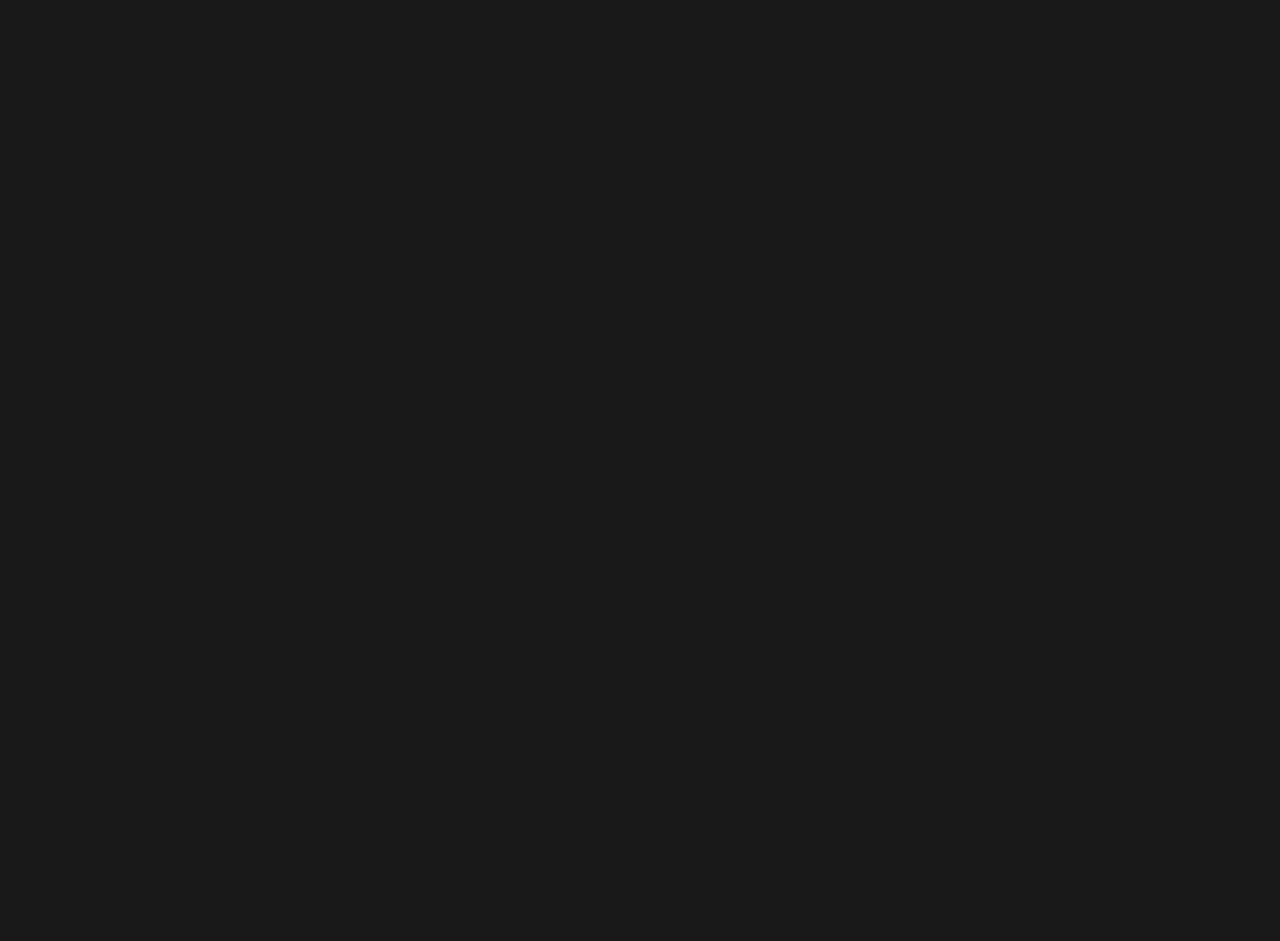
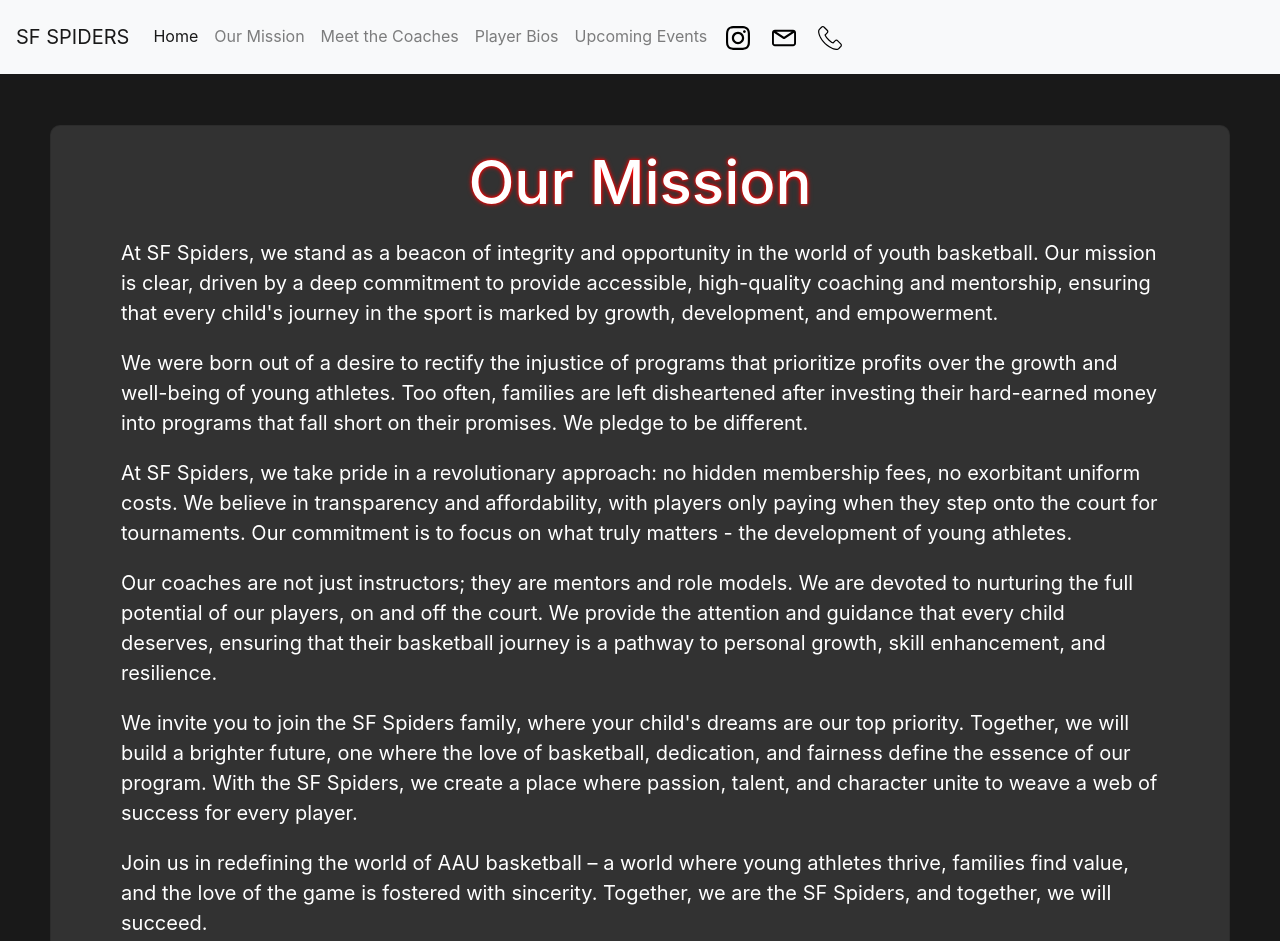
Before and after one commit to jesustgr/sf-spiders, a plain HTML site: page mission.html in a window 1280 px wide. Shown: the top 941 px of the page. Before the commit the page ends 800 px from the top, so only its background shows below. Drawn offline with nearby package versions, Linux system fonts and the light colour scheme.

Commit message:
update mission

```diff
--- a/assets/style.css
+++ b/assets/style.css
@@ -13,14 +13,14 @@ header {
     filter: brightness(100%)
 }
 
-.card-body {
+/* .card-body {
     background-color: gray;
 }
 
 .card-body figure {
     height:25%;
     width:25%;
-}
+} */
 
 .display-4 {
     margin-top: 50px;
@@ -34,9 +34,9 @@ header {
     padding-bottom: 20px;
 }
 
-.email-button {
+/* .email-button {
     height: 50px;
-}
+} */
 
 .bd-example {
     background-color: rgb(25,25,25);
@@ -48,3 +48,24 @@ header {
     border-radius: 10px;
     transition: background-color 0.5s ease;
 }
+
+.mission-card {
+    background-color: rgb(50,50,50);
+    margin: 50px;
+    margin-top: 125px;
+    color: white;
+    border-radius: 10px;
+}
+
+.mission-title {
+    text-align: center;
+    text-shadow: 0 0 3px rgb(255,0,0), 0 0 5px rgb(255,0,0);
+    font-size: 60px;
+}
+
+.mission-text {
+    margin-top: 20px;
+    padding-left: 50px;
+    padding-right: 50px;
+    font-size: 20px;
+}
--- a/mission.html
+++ b/mission.html
@@ -8,7 +8,66 @@
     <link rel="stylesheet" href="assets/style.css">
 </head>
 <body>
+    <header>
+        <nav class="navbar fixed-top navbar-expand-lg py-3 navbar-light bg-light">
+            <a class="navbar-brand" href="#">SF SPIDERS</a>
+            <button class="navbar-toggler" type="button" data-toggle="collapse" data-target="#navbarNavDropdown" aria-controls="navbarNavDropdown" aria-expanded="false" aria-label="Toggle navigation">
+              <span class="navbar-toggler-icon"></span>
+            </button>
+            <div class="collapse navbar-collapse" id="navbarNavDropdown">
+              <ul class="navbar-nav">
+                <li class="nav-item active">
+                  <a class="nav-link" href="index.html">Home <span class="sr-only">(current)</span></a>
+                </li>
+                <li class="nav-item">
+                  <a class="nav-link" href="mission.html">Our Mission</a>
+                </li>
+                <li class="nav-item">
+                  <a class="nav-link" href="#">Meet the Coaches</a>
+                </li>
+                <li class="nav-item">
+                  <a class="nav-link" href="players.html">Player Bios</a>
+                </li>
+                <li class="nav-item">
+                  <a class="nav-link" href="#">Upcoming Events</a>
+                </li>
+                <li class="nav-item">
+                  <a class="nav-link" href="#"><img src="assets/instagram.svg" alt="instagram logo" width="30" height="24"/></a>
+                </li>
+                <li class="nav-item">
+                  <a class="nav-link" href="#"><img src="assets/email.svg" alt="instagram logo" width="30" height="24"/></a>
+                </li>
+                <li class="nav-item">
+                  <a class="nav-link" href="#"><img src="assets/telephone.svg" alt="instagram logo" width="30" height="24"/></a>
+                </li>
+              </ul>
+            </div>
+          </nav>
+    </header>
 
+    <div class="card mission-card">
+        <div class="card-body">
+            <h1 class="card-title mission-title">Our Mission</h1>
+            <p class="card-text mission-text">
+                At SF Spiders, we stand as a beacon of integrity and opportunity in the world of youth basketball. Our mission is clear, driven by a deep commitment to provide accessible, high-quality coaching and mentorship, ensuring that every child's journey in the sport is marked by growth, development, and empowerment.
+            </p>
+            <p class="card-text mission-text">
+                We were born out of a desire to rectify the injustice of programs that prioritize profits over the growth and well-being of young athletes. Too often, families are left disheartened after investing their hard-earned money into programs that fall short on their promises. We pledge to be different.
+            </p>
+            <p class="card-text mission-text">
+                At SF Spiders, we take pride in a revolutionary approach: no hidden membership fees, no exorbitant uniform costs. We believe in transparency and affordability, with players only paying when they step onto the court for tournaments. Our commitment is to focus on what truly matters - the development of young athletes.
+            </p>
+            <p class="card-text mission-text">
+                Our coaches are not just instructors; they are mentors and role models. We are devoted to nurturing the full potential of our players, on and off the court. We provide the attention and guidance that every child deserves, ensuring that their basketball journey is a pathway to personal growth, skill enhancement, and resilience.
+            </p>
+            <p class="card-text mission-text">
+                We invite you to join the SF Spiders family, where your child's dreams are our top priority. Together, we will build a brighter future, one where the love of basketball, dedication, and fairness define the essence of our program. With the SF Spiders, we create a place where passion, talent, and character unite to weave a web of success for every player.
+            </p>
+            <p class="card-text mission-text">
+                Join us in redefining the world of AAU basketball – a world where young athletes thrive, families find value, and the love of the game is fostered with sincerity. Together, we are the SF Spiders, and together, we will succeed.
+            </p>
+        </div>
+    </div>
 </body>
 
 <script src="https://code.jquery.com/jquery-3.3.1.slim.min.js" integrity="sha384-q8i/X+965DzO0rT7abK41JStQIAqVgRVzpbzo5smXKp4YfRvH+8abtTE1Pi6jizo" crossorigin="anonymous"></script>
```
